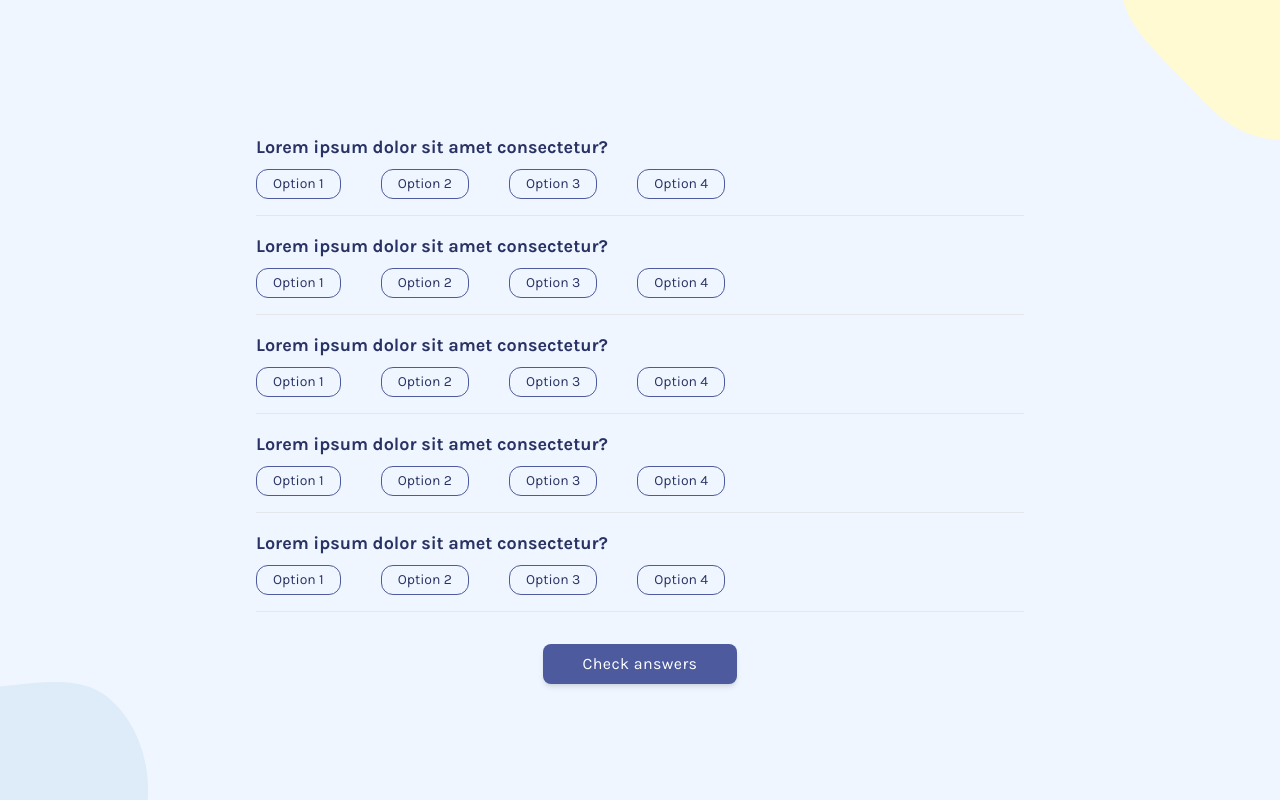
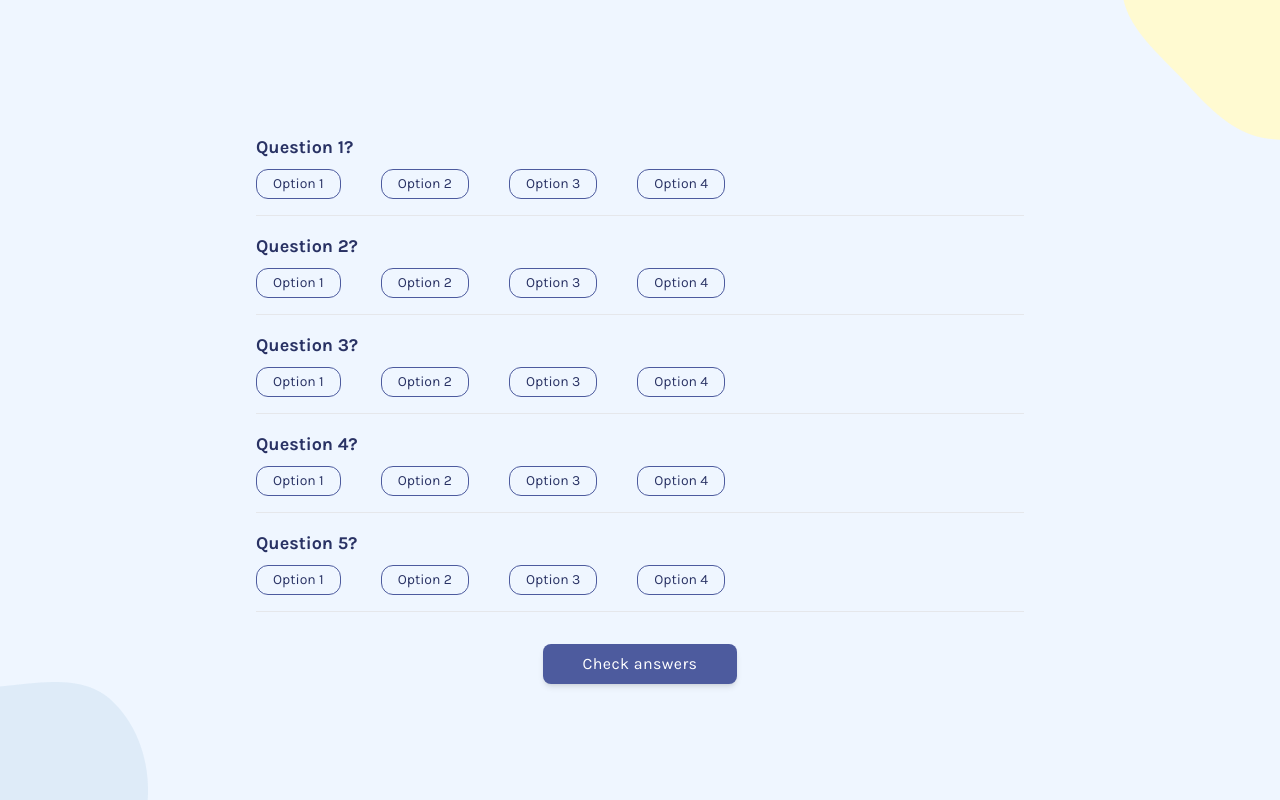
Before and after one commit to vanya-vb/quizzical, a React (Vite) app: page /quiz in a window 1280 px wide. Built offline with nearby package versions, Linux system fonts and the light colour scheme.

Commit message:
extract question component

```diff
--- /dev/null
+++ b/src/components/Quiz/Question/Answer.jsx
@@ -0,0 +1,8 @@
+export default function Answer({ option, title }) {
+    return (
+        <label className="inline-block text-center text-sm cursor-pointer">
+            <input type="radio" name={title} value={option} className="peer hidden" />
+            <span className="block px-4 py-1 border border-blue rounded-xl transition peer-checked:bg-light-blue peer-checked:border-light-blue">{option}</span>
+        </label>
+    );
+};
--- /dev/null
+++ b/src/components/Quiz/Question/Question.jsx
@@ -0,0 +1,16 @@
+import Answer from "./Answer";
+
+export default function Question({ title }) {
+
+    return (
+        <div className="text-dark-blue border-b border-gray-200 pb-4 mt-4 z-1">
+            <h2 className="text-lg font-bold mb-2">{title}</h2>
+            <div className="flex flex-col gap-3 md:gap-10 sm:flex-row" >
+                <Answer option="Option 1" title={title} />
+                <Answer option="Option 2" title={title} />
+                <Answer option="Option 3" title={title} />
+                <Answer option="Option 4" title={title} />
+            </div>
+        </div>
+    );
+};
--- a/src/components/Quiz/Quiz.jsx
+++ b/src/components/Quiz/Quiz.jsx
@@ -1,3 +1,5 @@
+import Question from "./Question/Question";
+
 export default function Quiz() {
     return (
         <section className="relative w-screen min-h-screen bg-blue-50 p-8 flex justify-center items-center">
@@ -5,115 +7,11 @@ export default function Quiz() {
             <img src="/src/assets/blue.png" alt="" className="absolute bottom-0 left-0" />
             <form className="w-full lg:w-3xl flex flex-col">
 
-                <div className="text-dark-blue border-b border-gray-200 pb-4 mt-4 z-1">
-                    <h2 className="text-lg font-bold mb-2">Lorem ipsum dolor sit amet consectetur?</h2>
-                    <div className="flex flex-col gap-3 md:gap-10 sm:flex-row" >
-                        <label className="inline-block text-center text-sm px-4 py-1 border border-blue rounded-xl cursor-pointer">
-                            <input type="radio" name="option" value="1" className="appearance-none absolute opacity-0" />
-                            <span>Option 1</span>
-                        </label>
-                        <label className="inline-block text-center text-sm px-4 py-1 border border-blue rounded-xl cursor-pointer">
-                            <input type="radio" name="option" value="2" className="appearance-none absolute opacity-0" />
-                            <span>Option 2</span>
-                        </label>
-                        <label className="inline-block text-center text-sm px-4 py-1 border border-blue rounded-xl cursor-pointer">
-                            <input type="radio" name="option" value="3" className="appearance-none absolute opacity-0" />
-                            <span>Option 3</span>
-                        </label>
-                        <label className="inline-block text-center text-sm px-4 py-1 border border-blue rounded-xl cursor-pointer">
-                            <input type="radio" name="option" value="4" className="appearance-none absolute opacity-0" />
-                            <span>Option 4</span>
-                        </label>
-                    </div>
-                </div>
-
-                <div className="text-dark-blue border-b border-gray-200 pb-4 mt-4">
-                    <h2 className="text-lg font-bold mb-2">Lorem ipsum dolor sit amet consectetur?</h2>
-                    <div className="flex flex-col gap-3 md:gap-10 sm:flex-row" >
-                        <label className="inline-block text-center text-sm px-4 py-1 border border-blue rounded-xl cursor-pointer">
-                            <input type="radio" name="option" value="1" className="appearance-none absolute opacity-0" />
-                            <span>Option 1</span>
-                        </label>
-                        <label className="inline-block text-center text-sm px-4 py-1 border border-blue rounded-xl cursor-pointer">
-                            <input type="radio" name="option" value="2" className="appearance-none absolute opacity-0" />
-                            <span>Option 2</span>
-                        </label>
-                        <label className="inline-block text-center text-sm px-4 py-1 border border-blue rounded-xl cursor-pointer">
-                            <input type="radio" name="option" value="3" className="appearance-none absolute opacity-0" />
-                            <span>Option 3</span>
-                        </label>
-                        <label className="inline-block text-center text-sm px-4 py-1 border border-blue rounded-xl cursor-pointer">
-                            <input type="radio" name="option" value="4" className="appearance-none absolute opacity-0" />
-                            <span>Option 4</span>
-                        </label>
-                    </div>
-                </div>
-
-                <div className="text-dark-blue border-b border-gray-200 pb-4 mt-4">
-                    <h2 className="text-lg font-bold mb-2">Lorem ipsum dolor sit amet consectetur?</h2>
-                    <div className="flex flex-col gap-3 md:gap-10 sm:flex-row" >
-                        <label className="inline-block text-center text-sm px-4 py-1 border border-blue rounded-xl cursor-pointer">
-                            <input type="radio" name="option" value="1" className="appearance-none absolute opacity-0" />
-                            <span>Option 1</span>
-                        </label>
-                        <label className="inline-block text-center text-sm px-4 py-1 border border-blue rounded-xl cursor-pointer">
-                            <input type="radio" name="option" value="2" className="appearance-none absolute opacity-0" />
-                            <span>Option 2</span>
-                        </label>
-                        <label className="inline-block text-center text-sm px-4 py-1 border border-blue rounded-xl cursor-pointer">
-                            <input type="radio" name="option" value="3" className="appearance-none absolute opacity-0" />
-                            <span>Option 3</span>
-                        </label>
-                        <label className="inline-block text-center text-sm px-4 py-1 border border-blue rounded-xl cursor-pointer">
-                            <input type="radio" name="option" value="4" className="appearance-none absolute opacity-0" />
-                            <span>Option 4</span>
-                        </label>
-                    </div>
-                </div>
-
-                <div className="text-dark-blue border-b border-gray-200 pb-4 mt-4">
-                    <h2 className="text-lg font-bold mb-2">Lorem ipsum dolor sit amet consectetur?</h2>
-                    <div className="flex flex-col gap-3 md:gap-10 sm:flex-row" >
-                        <label className="inline-block text-center text-sm px-4 py-1 border border-blue rounded-xl cursor-pointer">
-                            <input type="radio" name="option" value="1" className="appearance-none absolute opacity-0" />
-                            <span>Option 1</span>
-                        </label>
-                        <label className="inline-block text-center text-sm px-4 py-1 border border-blue rounded-xl cursor-pointer">
-                            <input type="radio" name="option" value="2" className="appearance-none absolute opacity-0" />
-                            <span>Option 2</span>
-                        </label>
-                        <label className="inline-block text-center text-sm px-4 py-1 border border-blue rounded-xl cursor-pointer">
-                            <input type="radio" name="option" value="3" className="appearance-none absolute opacity-0" />
-                            <span>Option 3</span>
-                        </label>
-                        <label className="inline-block text-center text-sm px-4 py-1 border border-blue rounded-xl cursor-pointer">
-                            <input type="radio" name="option" value="4" className="appearance-none absolute opacity-0" />
-                            <span>Option 4</span>
-                        </label>
-                    </div>
-                </div>
-
-                <div className="text-dark-blue border-b border-gray-200 pb-4 mt-4 z-1">
-                    <h2 className="text-lg font-bold mb-2">Lorem ipsum dolor sit amet consectetur?</h2>
-                    <div className="flex flex-col gap-3 md:gap-10 sm:flex-row" >
-                        <label className="inline-block text-center text-sm px-4 py-1 border border-blue rounded-xl cursor-pointer">
-                            <input type="radio" name="option" value="1" className="appearance-none absolute opacity-0" />
-                            <span>Option 1</span>
-                        </label>
-                        <label className="inline-block text-center text-sm px-4 py-1 border border-blue rounded-xl cursor-pointer">
-                            <input type="radio" name="option" value="2" className="appearance-none absolute opacity-0" />
-                            <span>Option 2</span>
-                        </label>
-                        <label className="inline-block text-center text-sm px-4 py-1 border border-blue rounded-xl cursor-pointer">
-                            <input type="radio" name="option" value="3" className="appearance-none absolute opacity-0" />
-                            <span>Option 3</span>
-                        </label>
-                        <label className="inline-block text-center text-sm px-4 py-1 border border-blue rounded-xl cursor-pointer">
-                            <input type="radio" name="option" value="4" className="appearance-none absolute opacity-0" />
-                            <span>Option 4</span>
-                        </label>
-                    </div>
-                </div>
+                <Question title="Question 1?" />
+                <Question title="Question 2?"/>
+                <Question title="Question 3?"/>
+                <Question title="Question 4?"/>
+                <Question title="Question 5?"/>
 
                 <button
                     className="bg-blue text-white self-center text-center py-2 px-10 rounded-lg cursor-pointer shadow-md tracking-wide mt-8 z-1"
--- a/src/main.jsx
+++ b/src/main.jsx
@@ -6,8 +6,8 @@ import { BrowserRouter } from 'react-router'
 
 createRoot(document.getElementById('root')).render(
   <BrowserRouter>
-    <StrictMode>
+    {/* <StrictMode> */}
       <App />
-    </StrictMode>
+    {/* </StrictMode> */}
   </BrowserRouter>
 )
```
